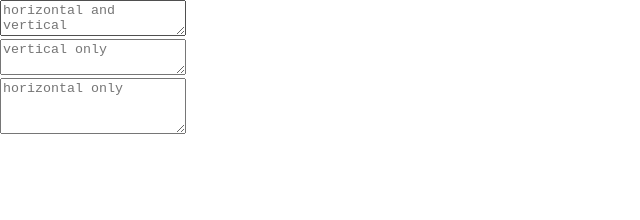
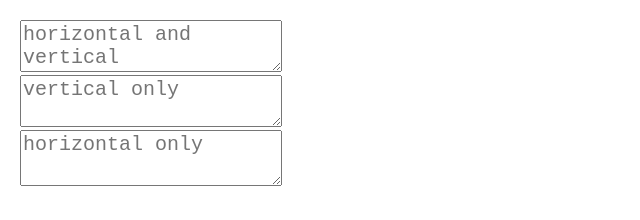
Before and after one commit to ro31337/jquery.ns-autogrow, a website: page demo/index.html in a window 1280 px wide. Shown: the whole page, without its empty margins (0-640 px from the left). Drawn offline with nearby package versions, Linux system fonts and the light colour scheme.

Commit message:
Update style.css

```diff
--- a/demo/style.css
+++ b/demo/style.css
@@ -1,2 +1,3 @@
-textarea { min-width: 180px; }
+body { padding: 20px; }
+textarea { min-width: 180px; font-size: 20px; }
 .example3 textarea { min-height: 50px; }
```
